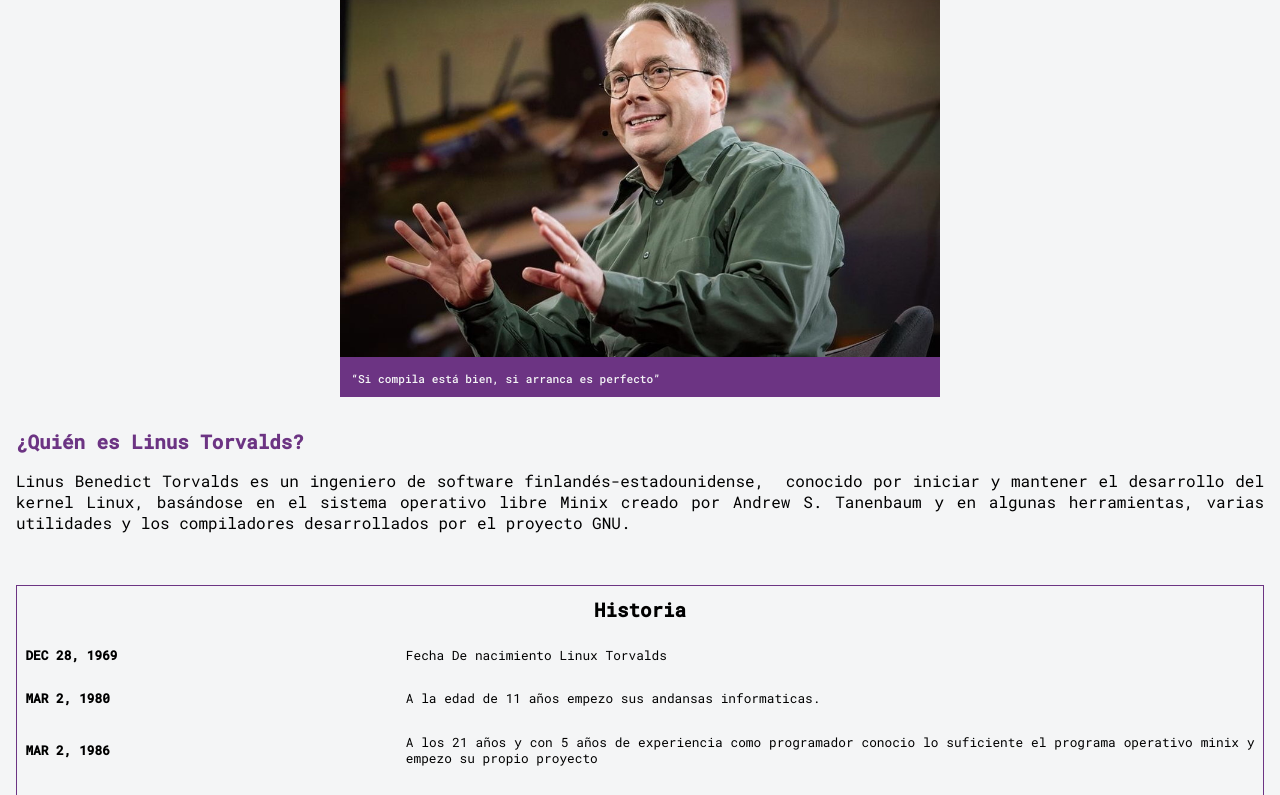
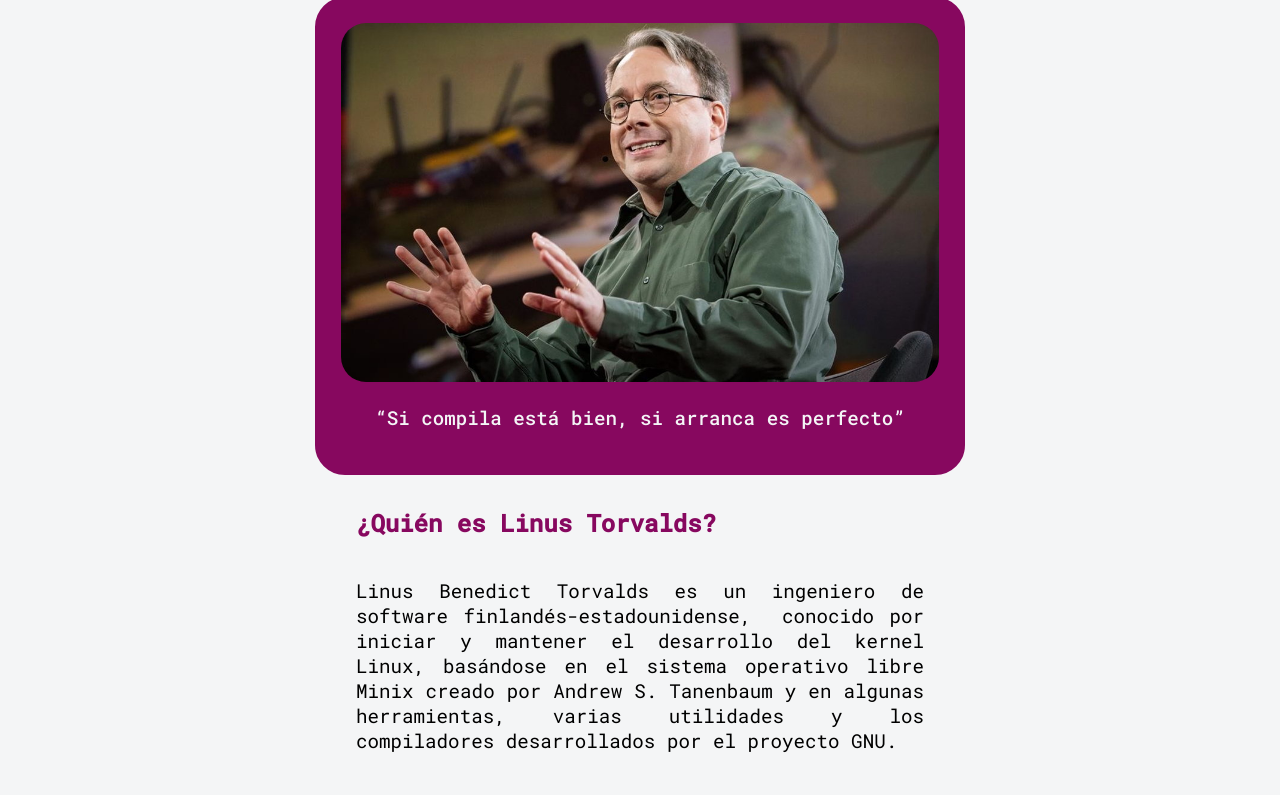
Before and after one commit to OscarMinjarez/Tribute-Page, a plain HTML site: page index.html in a window 1280 px wide. Shown: the part 51-846 px from the top of the page. Drawn offline with Linux system fonts and the light colour scheme.

Commit message:
Responsive web design, page finished.

```diff
--- a/styles/style.css
+++ b/styles/style.css
@@ -3,7 +3,6 @@
 :root {
   --color1: #87085F;
   --color2: #F4F5F6;
-  --color3: #6C3483;
 }
 
 * {
@@ -37,15 +36,15 @@
 /* Inicio de sección 1 */
 
 .section-1 {
-  max-width: 600px;
+  max-width: 650px;
   margin: auto;
 }
 
 .section-1__container {
   height: 100%;
-  background: var(--color3);
+  background: var(--color1);
   text-align: justify;
-  font-size: .7em;
+  font-size: 1em;
   font-weight: 500;
 }
 
@@ -66,37 +65,39 @@
 .section-2 {
   padding: 2em 1em .5em 1em;
   text-align: justify;
+  max-width: 600px;
+  margin: auto;
 }
 
 .section-2__h2 {
-  color: var(--color3);
+  color: var(--color1);
   font-size: 1.2em;
 }
 
 .section-2__p {
-  padding-top: 1em;
+  padding-top: 2em;
 }
 
-.section-2__timeline {
+.section-3 {
+  margin: auto;
+}
+
+.section-3__timeline {
   font-size: .8em;
   padding-top: 4em;
 }
 
-.section-2__timeline-table {
-  border: solid 1px #6C3483;
-}
-
-.section-2__timeline-table .title {
+.section-3__timeline-table .title {
   padding: .5em;
   text-align: center;
   font-size: 1.5em;
 }
 
-.section-2__timeline-table .date, .info {
+.section-3__timeline-table .date, .info {
   padding: .5em;
 }
 
-.section-2__timeline-table .info {
+.section-3__timeline-table .info {
   font-weight: 400;
   padding: 1em .5em 1em 1em;
   width: 70%;
@@ -112,7 +113,7 @@
 }
 
 .footer__container {
-  height: 6em;
+  height: 100%;
   background: var(--color1);
   color: var(--color2);
 }
@@ -139,3 +140,63 @@
 }
 
 /* Fin de footer */
+
+/* Inicio de media querys */
+
+@media (min-width: 550px) {
+
+  /* Inicio de sección 1 */
+
+  .section-1 {
+    border: 10px solid var(--color1);
+    border-radius: 30px;
+  }
+
+  .section-1__container {
+    padding: 1em;
+    text-align: center;
+  }
+
+  .section-1__container-img {
+    border-radius: 25px;
+  }
+
+  .section-1__container-p {
+    font-size: 1.2em;
+  }
+
+  /* Fin de sección 1 */
+
+  /* Inicio de sección 3 */
+
+  .section-3__timeline {
+    max-width: 700px;
+  }
+
+  .section-3__timeline-table {
+    font-size: 1.3em;
+  }
+
+  .section-3__timeline-table .date {
+    text-align: center;
+  }
+
+  .section-3__timeline-table .info {
+    padding-right: 3em;
+  }
+
+  /* Fin de sección 3 */
+}
+
+@media (min-width: 400px) {
+
+  .section-2__h2 {
+    font-size: 1.5em;
+  }
+
+  .section-2__p {
+    font-size: 1.2em;
+  }
+}
+
+/* Fin de media querys */
```
Also changed, not shown: index.html (+4 -2 lines).
